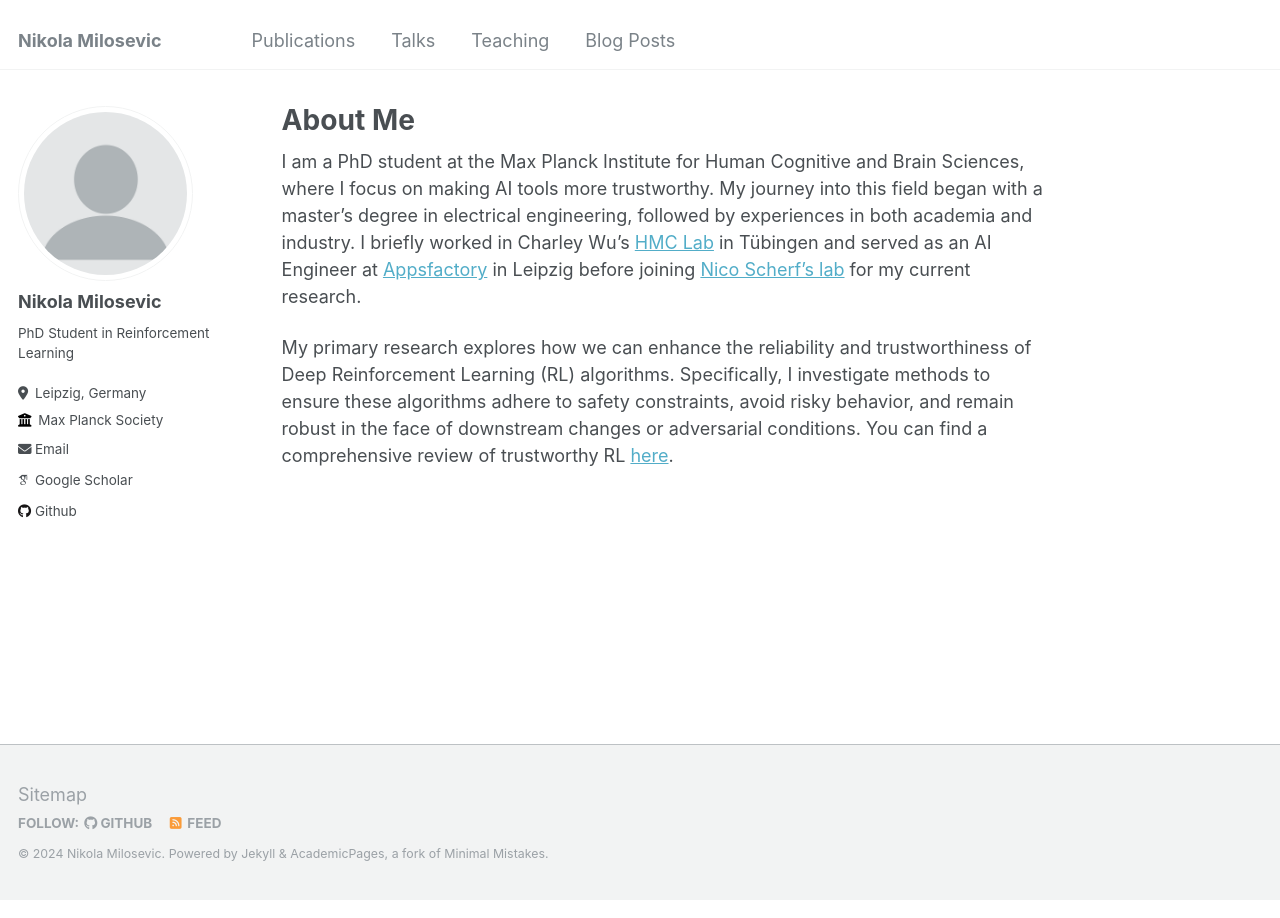
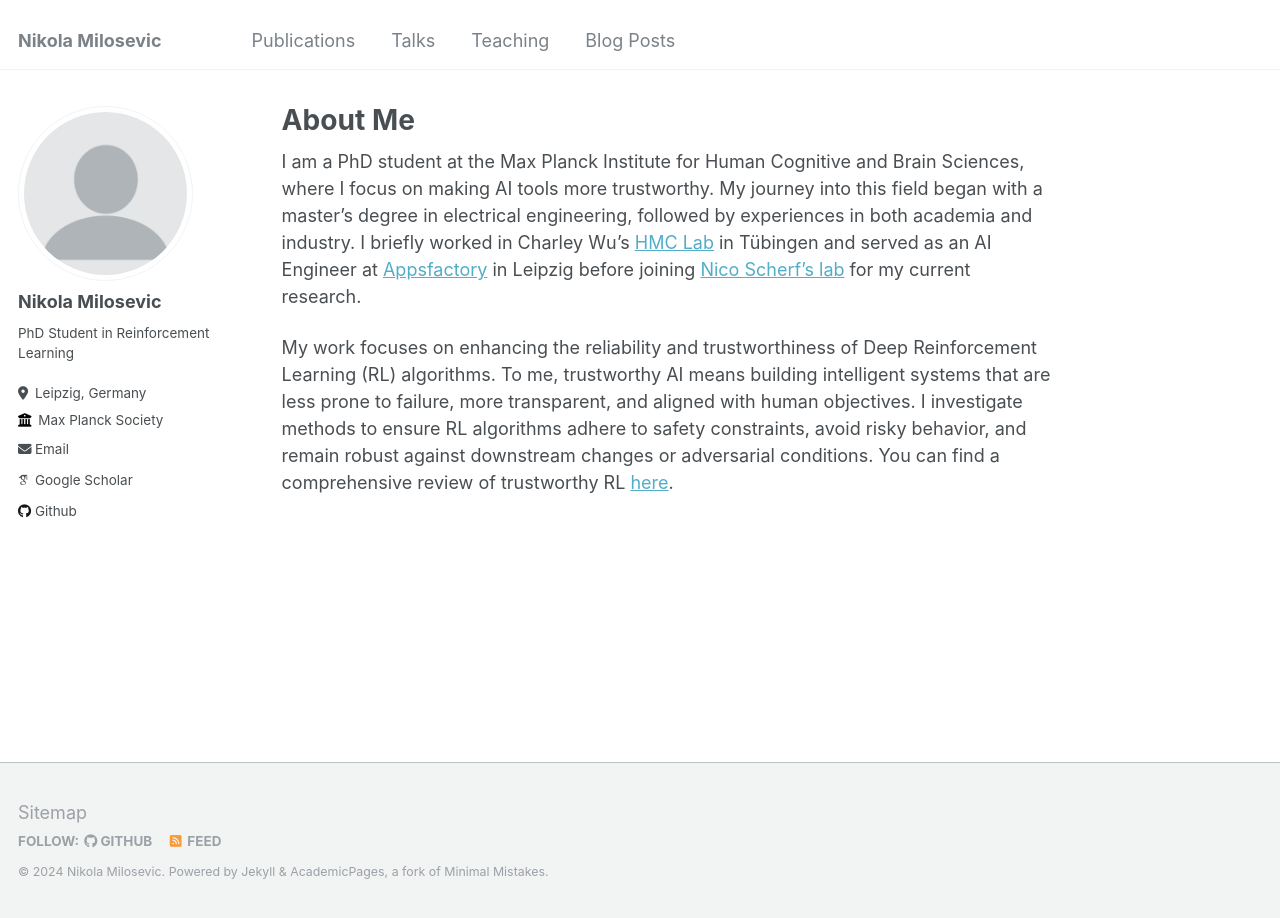
Before and after one commit to milosen/milosen.github.io, a Jekyll site: the page built from _pages/about.md, in a window 1280 px wide. Built offline with Jekyll 4.4.1, drawn with Linux system fonts in a browser that asks for light colours; some web fonts are replaced.

Commit message:
simplify about

```diff
--- a/_pages/about.md
+++ b/_pages/about.md
@@ -11,4 +11,5 @@ I am a PhD student at the Max Planck Institute for Human Cognitive and Brain Sci
 I briefly worked in Charley Wu's [HMC Lab](https://hmc-lab.com/) in Tübingen
 and served as an AI Engineer at [Appsfactory](https://www.appsfactory.de/en) in Leipzig before joining [Nico Scherf's lab](https://www.cbs.mpg.de/methoden-und-entwicklungsgruppen/neuronale-datenwissenschaft-und-statistisches-rechnen) for my current research.
 
-My primary research explores how we can enhance the reliability and trustworthiness of Deep Reinforcement Learning (RL) algorithms. Specifically, I investigate methods to ensure these algorithms adhere to safety constraints, avoid risky behavior, and remain robust in the face of downstream changes or adversarial conditions. You can find a comprehensive review of trustworthy RL [here](https://arxiv.org/pdf/2209.08025).
+My work focuses on enhancing the reliability and trustworthiness of Deep Reinforcement Learning (RL) algorithms. To me, trustworthy AI means building intelligent systems that are less prone to failure, more transparent, and aligned with human objectives.
+I investigate methods to ensure RL algorithms adhere to safety constraints, avoid risky behavior, and remain robust against downstream changes or adversarial conditions. You can find a comprehensive review of trustworthy RL [here](https://arxiv.org/pdf/2209.08025).
```
